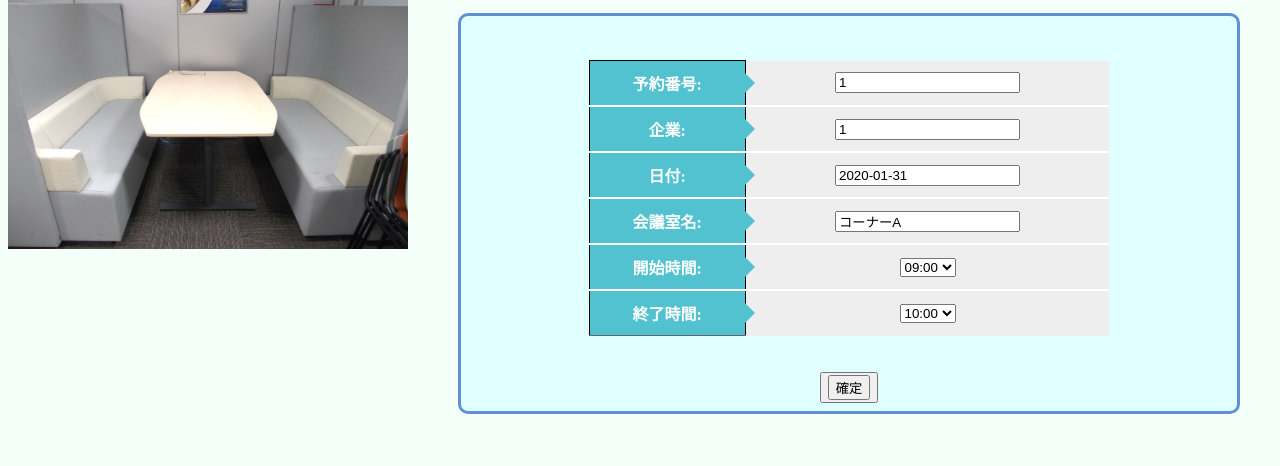
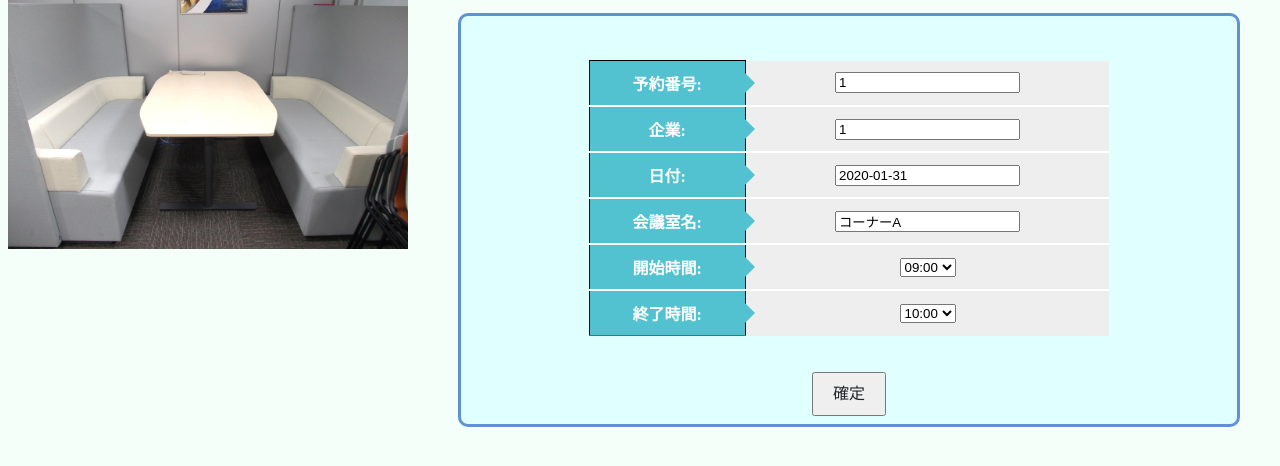
Before and after one commit to t17cs033/-, a Django app: page /Reservation/cora/1/2020-01-31/ in a window 1280 px wide. Shown: the part 274-740 px from the top of the page. Run offline with Django 3.2, Linux system fonts and the light colour scheme.

Commit message:
css入れるの忘れてた。

```diff
--- a/static/reservation.css
+++ b/static/reservation.css
@@ -8,6 +8,26 @@
  border: 4px solid #f6bfbc; /*線の太さ・色*/
  font-size: 40px;
  border-radius: 3em .8em 3em .7em/.9em 2em .8em 3em;
+}
+
+/*確定ボタン（会議室）*/
+.btn {
+  display: inline-block;
+  font-weight: 400;
+  color: #212529;
+  text-align: center;
+  vertical-align: middle;
+  -webkit-user-select: none;
+  -moz-user-select: none;
+  -ms-user-select: none;
+  user-select: none;
+  background-color: transparent;
+  border: 1px solid transparent;
+  padding: 0.375rem 0.75rem;
+  font-size: 1rem;
+  line-height: 1.5;
+  border-radius: 0.25rem;
+  transition: color 0.15s ease-in-out, background-color 0.15s ease-in-out, border-color 0.15s ease-in-out, box-shadow 0.15s ease-in-out;
 }
 
 /*黒板(会議室名)*/
```
